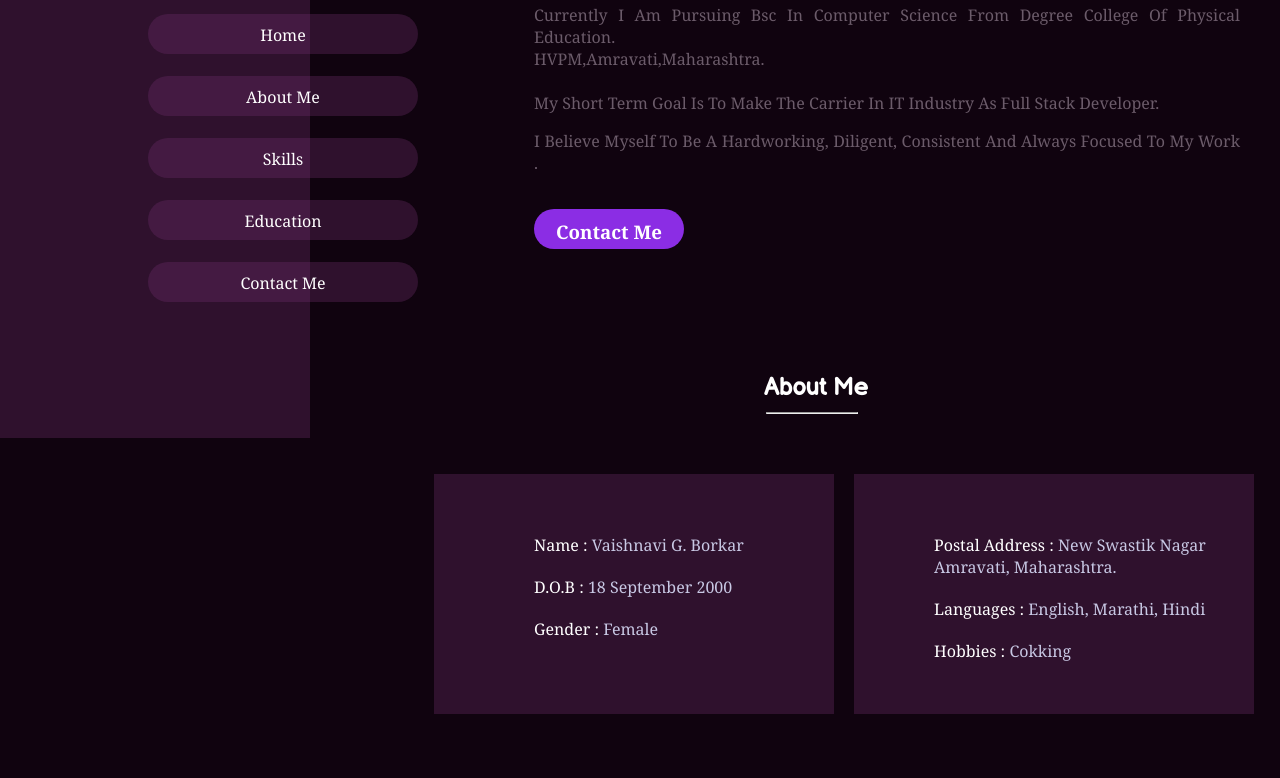
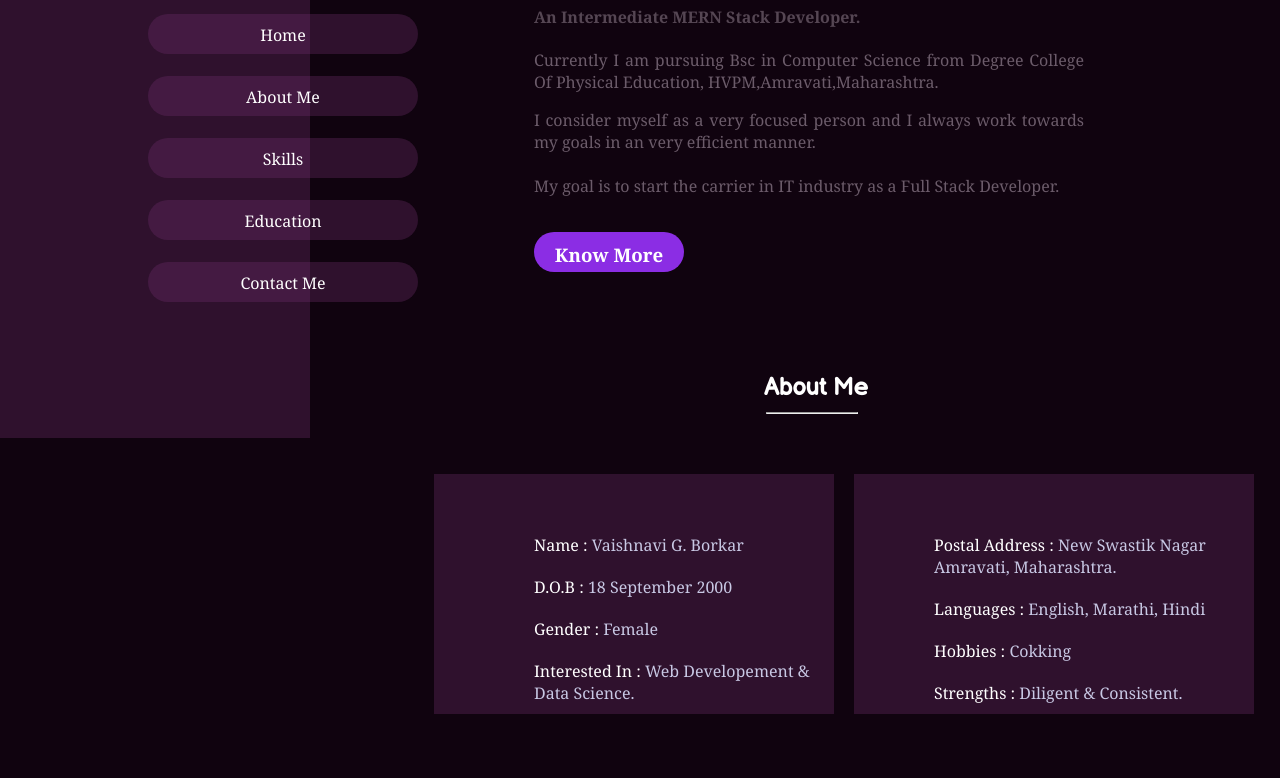
Before and after one commit to VaishnaviBorkar/my-portfolio, a plain HTML site: page index.html in a window 1280 px wide. Shown: the part 262-1040 px from the top of the page. Drawn offline with Linux system fonts and the light colour scheme.

Commit message:
final_touch

```diff
--- a/Style.css
+++ b/Style.css
@@ -77,13 +77,16 @@ font-family: Georgia, 'Times New Roman', Times, serif;
     height:350px;
     /* border-right:5px solid yellow; */
 
+
 }
 .home p{
     font-size:100%;
     font-family: Georgia, 'Times New Roman', Times, serif;
     color: rgba(245, 226, 243, 0.4);
-    text-align: justify;
-
+    text-align:justify;
+    width:550px;
+    text-transform: none;
+    padding:510x;
 }
 .home #myname{
     color:rgb(139, 45, 228);
@@ -117,7 +120,7 @@ padding: 5px 10px 5px 10px;
     display:flex;
     flex-direction: row;
     margin-top:40px;
-    height:300px;
+    height:350px;
     flex-wrap: wrap;
 }
 .about-flex span{
@@ -287,14 +290,17 @@ margin:10px 180px 0px 120px;
         padding-left: 10px;
         color:rgb(139, 45, 228);
         font-size:25px;
-        text-transform: lowercase;
+        text-transform
+        : lowercase;
     }
+    /* footer starts */
     .footer img{
         margin:10px 10px 0px 890px;
         width:40px;
         height:40px;
         border-radius: 20px;
     }
+
     .footer a{
         text-decoration: none;
     }
--- a/index.html
+++ b/index.html
@@ -30,7 +30,7 @@
             <div class="navigation">
                 <ol>
                     <a href="#profile" class="anchor"><li>Home</li></a><br>
-                    <a href="#aboutme" class="anchor"><li>About Me</li></a><br>
+                    <a href="#about-me" class="anchor"><li>About Me</li></a><br>
                     <a href="#skills" class="anchor"><li>Skills</li></a><br>
                     <a href="#education" class="anchor"><li>Education</li></a><br>
                     <a href="#contact-me" class="anchor"><li>Contact Me</li></a>
@@ -42,17 +42,18 @@
     <!-- right flex starts  -->
     <div class="right" style="color:white;">
    <div class="home">
-    <h4>Hellow THERE !</h4>
-    <H2>I'M  <span id="myname"> Vaishnavi Borkar</span></H2>
-    <p>Currently I am pursuing Bsc in Computer Science from Degree College Of Physical Education.
-    <br>HVPM,Amravati,Maharashtra.
-    <br/><br/>my short term goal is to make the carrier in IT industry as Full Stack Developer.</p>
-    <p>I believe myself to be a hardworking, diligent, consistent and always focused to my work .</p>
+    <h4>Hellow There!</h4>
+    <H2>I'M    <span id="myname"> Vaishnavi Borkar</span></H2>
+    <h4 style="color:rgba(245, 226, 243, 0.3);">An Intermediate MERN Stack Developer.</h4></marquee>
+    <p>Currently I am pursuing Bsc in Computer Science from Degree College Of Physical Education,
+   HVPM,Amravati,Maharashtra.</p>
+   <p>I consider myself as a very focused person and I always work towards my goals in an very efficient manner.
+   <br/><br/> My goal is to start the carrier in IT industry as a Full Stack Developer.</p>
     <!-- <marquee behavior="alternate" width="180px" style=margin-left:180px; direction="right" scrollamount="2"><h3>Open to Work</h3></marquee> -->
-    <a href="#contact-me" style="text-decoration:none;"><h3 class="btn">Contact Me</h3> </a>
+    <a href="#about-me" style="text-decoration:none;"><h3 class="btn">Know More</h3> </a>
 </div>
          <!-- About me section -->
-      <div id="aboutme">
+      <div id="about-me">
       <h2 class="heading">About Me</h2>
       <hr width="10%" style=margin-left:382px;>
       <div class="about-flex">
@@ -60,11 +61,13 @@
       <p>Name : <span>Vaishnavi G. Borkar</span></p>
       <p>D.O.B : <span>18 September 2000</span></p>
       <p>Gender : <span>Female</span></p>
+      <p>Interested In : <span>Web Developement & Data Science.</span></p>
       </div>
       <div class="info2">
         <p>Postal Address : <span>New swastik Nagar Amravati, Maharashtra.</span></p>
         <p>Languages : <span>English, Marathi, Hindi</span></p>
         <p>Hobbies : <span>Cokking</span></p>
+        <p>Strengths : <span>Diligent & Consistent.</span></p>
         </div>
     </div>
       </div>
@@ -106,21 +109,25 @@
     <hr width="9%" style=margin-left:390px;>
     <div class="education">
           <div class="ug">
-            <i>2021</i>
+            <i>2021 Present</i>
             <h2>Under Graduation</h2>
             <img src="https://img.icons8.com/dotty/100/000000/education.png"/>
+            <h4>Bsc Sem-6th</h4>
             <p>Degree College Of physical education, hvpm, Amravati, Maharashtra.</p>
+
           </div>
           <div class="hsc">
             <i>2018</i>
             <h2>Hsc</h2>
             <img src="https://img.icons8.com/dotty/100/000000/student-center.png"/>
+            <h4>12th</h4>
             <p>Mahila Mahavidyalaya Amravati, Maharashra.</p>
           </div>
           <div class="ssc">
             <i>2016</i>
             <h2>Ssc</h2>
             <img src="https://img.icons8.com/wired/100/000000/school.png"/>
+            <h4>10th</h4>
             <p>Sharada Kanya Vidyalaya Amravati, Maharashra.</p>
           </div>
 
```
